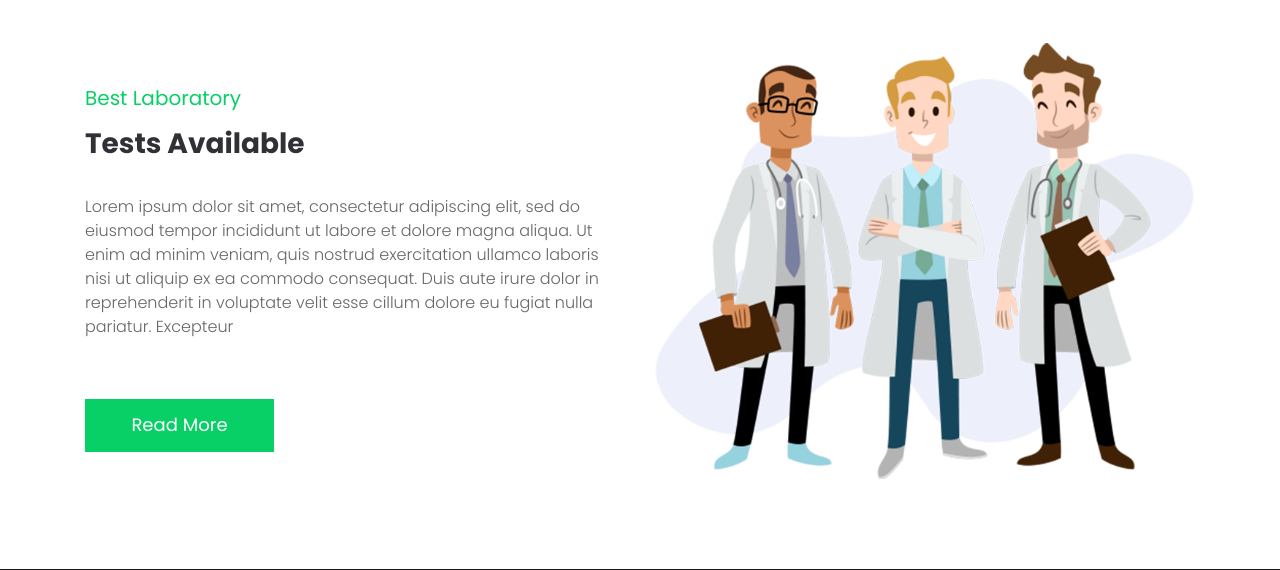
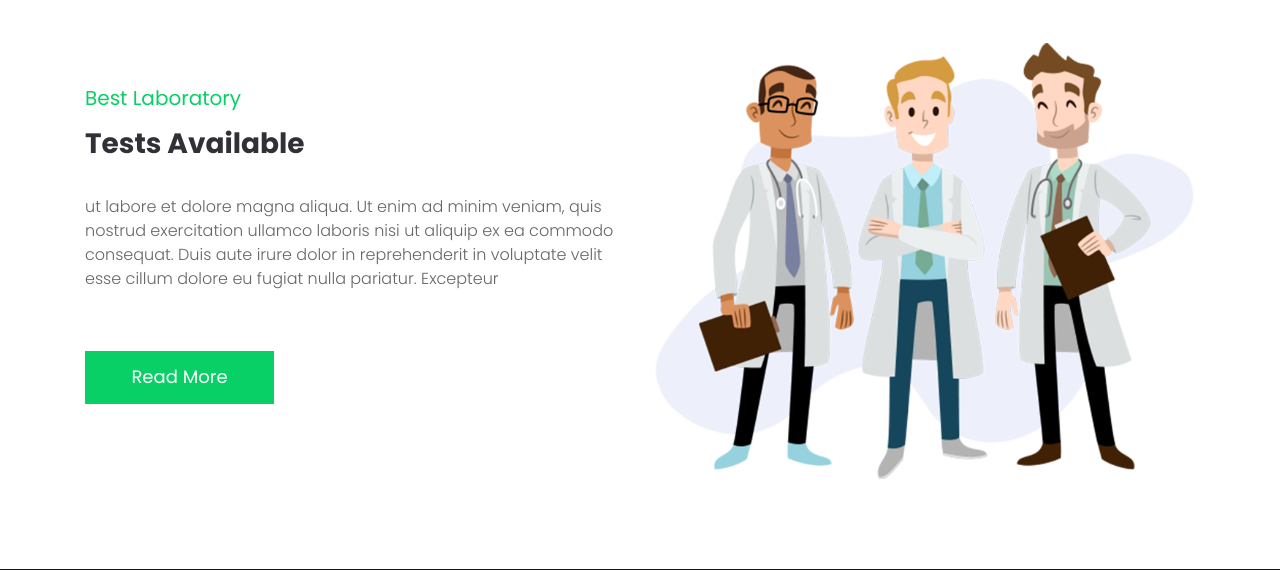
Before and after one commit to Gaurvish/diagnostics, a Django app: template templates/doctor.html in a window 1280 px wide. Shown: the part 202-772 px from the top of the page. Run offline with Django 3.2, Linux system fonts and the light colour scheme; the template is opened without the code that fills it, so the values that code supplies are empty; some libraries are stand-ins or nearby versions.

Commit message:
[UPD] removed redundant

```diff
--- a/templates/doctor.html
+++ b/templates/doctor.html
@@ -112,7 +112,7 @@
             <div class="col-md-6 padding_top0">
               <h4 class="about_text">Best Laboratory</h4>
                 <h1 class="highest_text">Tests Available</h1>
-                <p class="lorem_text">Lorem ipsum dolor sit amet, consectetur adipiscing elit, sed do eiusmod tempor incididunt ut labore et dolore magna aliqua. Ut enim ad minim veniam, quis nostrud exercitation ullamco laboris nisi ut aliquip ex ea commodo consequat. Duis aute irure dolor in reprehenderit in voluptate velit esse cillum dolore eu fugiat nulla pariatur. Excepteur </p>
+                <p class="lorem_text"> ut labore et dolore magna aliqua. Ut enim ad minim veniam, quis nostrud exercitation ullamco laboris nisi ut aliquip ex ea commodo consequat. Duis aute irure dolor in reprehenderit in voluptate velit esse cillum dolore eu fugiat nulla pariatur. Excepteur </p>
                 <div class="read_main">
                   <div class="read_bt"><a href="#">Read More</a></div>
                 </div>
```
